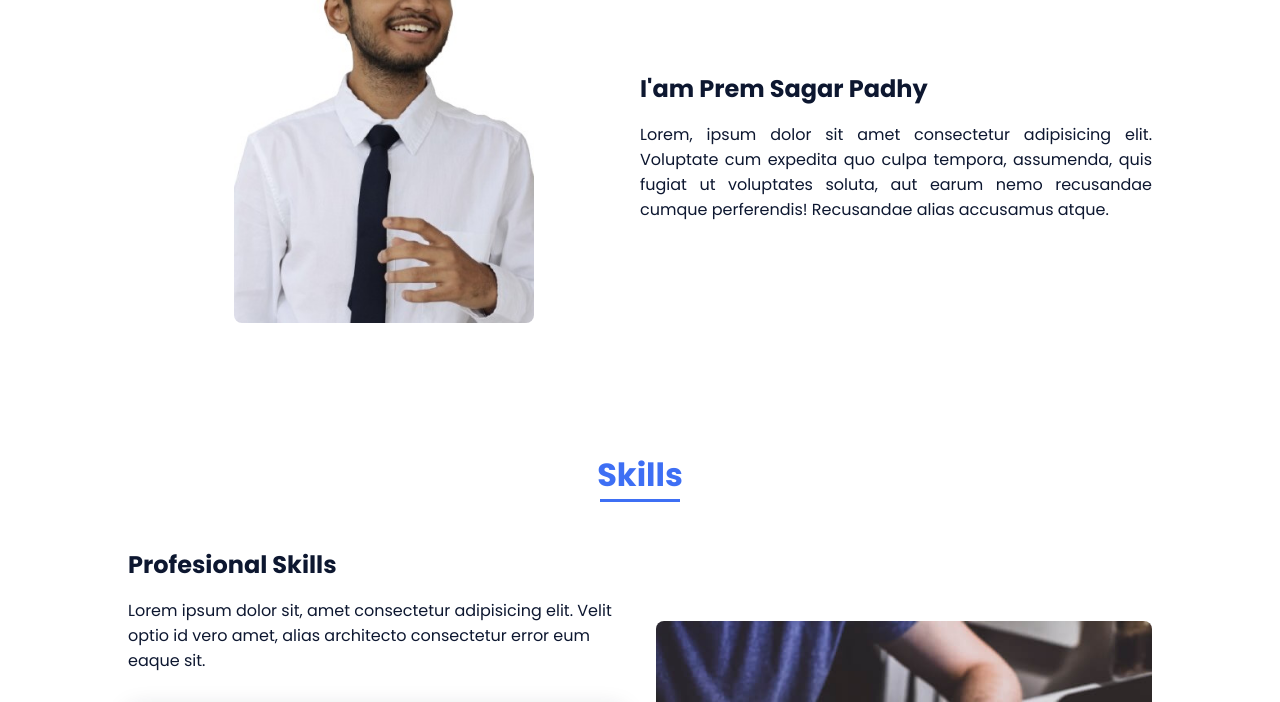
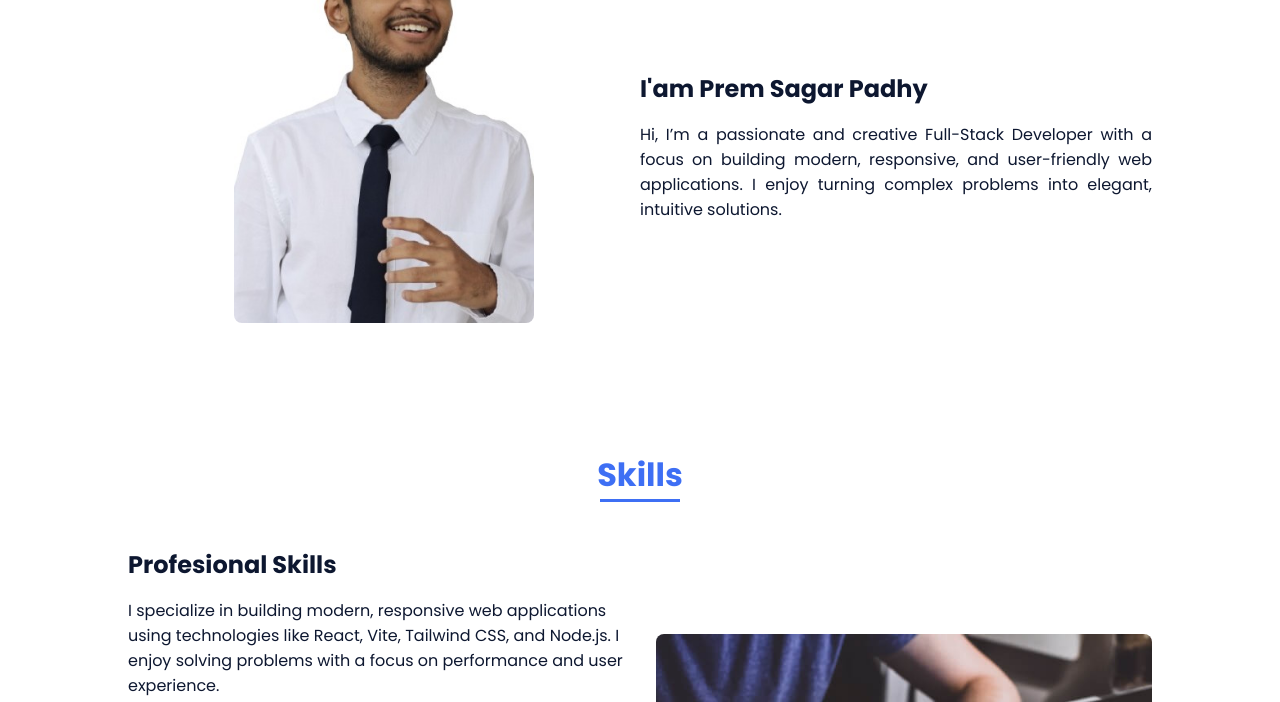
Before and after one commit to PremSagarPadhy/Personal-Portfolio, a plain HTML site: page index.html in a window 1280 px wide. Shown: the part 1030-1732 px from the top of the page. Drawn offline with nearby package versions, Linux system fonts and the light colour scheme.

Commit message:
Loreum Ipsum Text changed

```diff
--- a/index.html
+++ b/index.html
@@ -74,7 +74,7 @@
 
                     <div>
                         <h2 class="about__subtitle">I'am Prem Sagar Padhy</h2>
-                        <p class="about__text" y="40">Lorem, ipsum dolor sit amet consectetur adipisicing elit. Voluptate cum expedita quo culpa tempora, assumenda, quis fugiat ut voluptates soluta, aut earum nemo recusandae cumque perferendis! Recusandae alias accusamus atque.</p>
+                        <p class="about__text" y="40">Hi, I’m a passionate and creative Full-Stack Developer with a focus on building modern, responsive, and user-friendly web applications. I enjoy turning complex problems into elegant, intuitive solutions.</p>
                     </div>
                 </div>
             </section>
@@ -86,7 +86,7 @@
                 <div class="skills__container bd-grid">
                     <div>
                         <h2 class="skills__subtitle">Profesional Skills</h2>
-                        <p class="skills__text">Lorem ipsum dolor sit, amet consectetur adipisicing elit. Velit optio id vero amet, alias architecto consectetur error eum eaque sit.</p>
+                        <p class="skills__text">I specialize in building modern, responsive web applications using technologies like React, Vite, Tailwind CSS, and Node.js. I enjoy solving problems with a focus on performance and user experience.</p>
                         <div class="skills__data">
                             <div class="skills__names">
                                 <i class='bx bxl-react skills__icon'></i>
```
